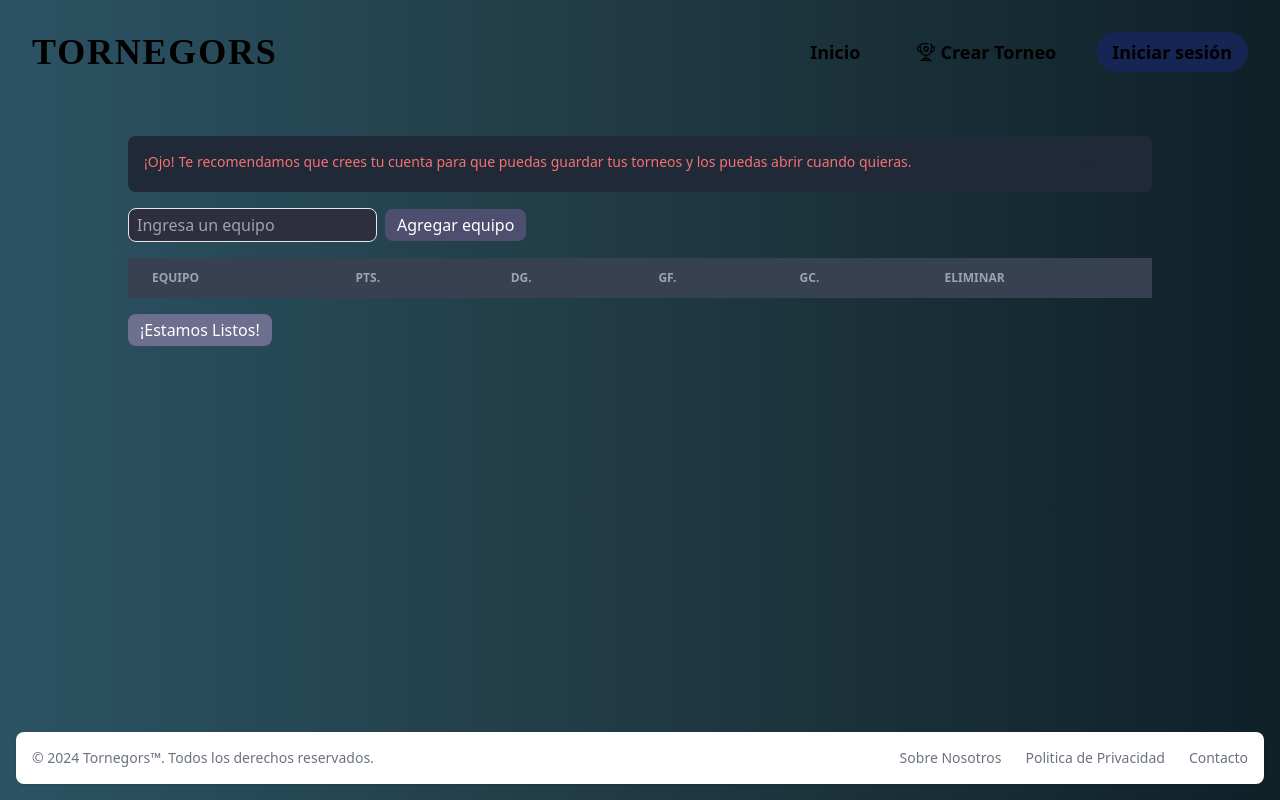
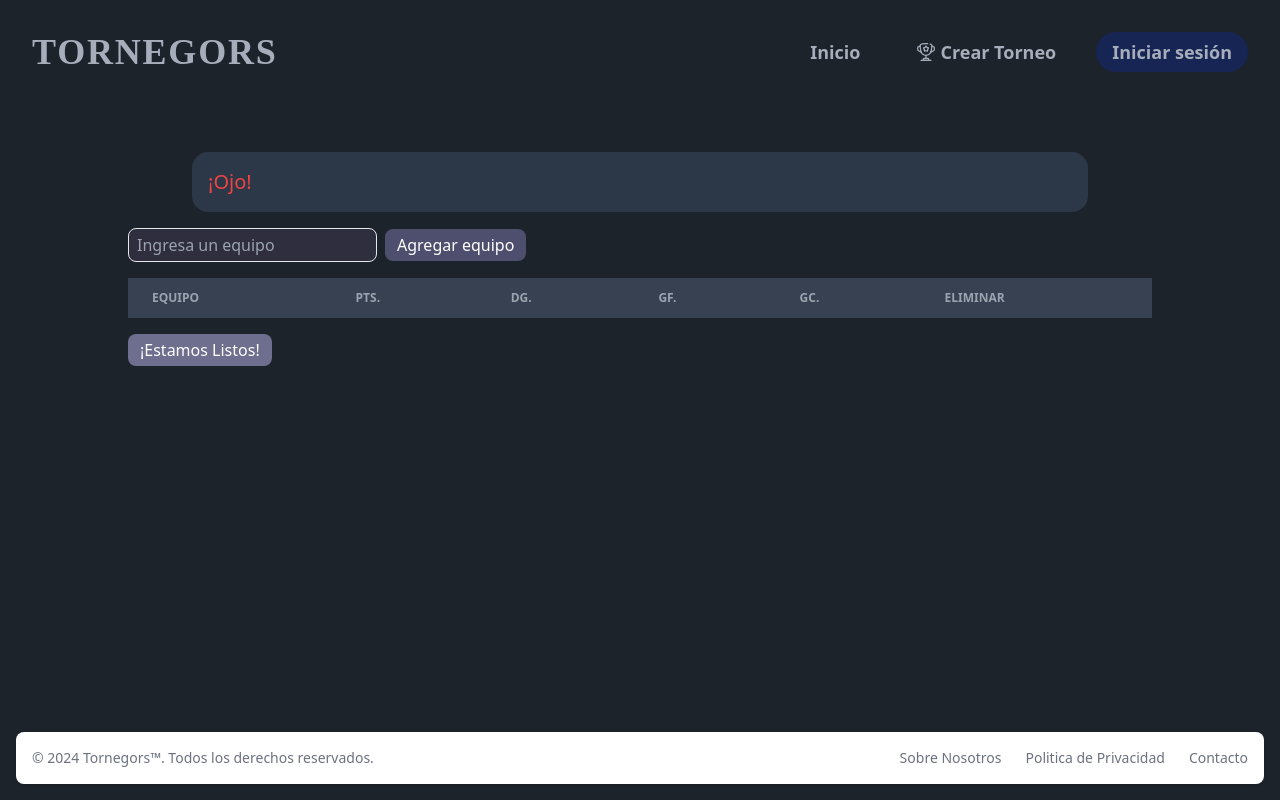
Before and after one commit to gersonch/tornegors-web, a React (Vite) app: page / in a window 1280 px wide. Built offline with nearby package versions, Linux system fonts and the light colour scheme; a web font is replaced by a local one.

Commit message:
agregar skeleton

```diff
--- a/index.html
+++ b/index.html
@@ -1,5 +1,5 @@
 <!doctype html>
-<html lang="en">
+<html lang="en" data-theme="dark">
   <head>
     <meta charset="UTF-8" />
     <link rel="icon" type="image/svg+xml" href="/vite.svg" />
@@ -9,7 +9,7 @@
       defer
     ></script>
 
-    <title>TORNEGORS - Crea tus torneos.</title>
+    <title>Tornegors - Crea tus torneos.</title>
   </head>
   <body>
     <div id="root"></div>
--- a/package.json
+++ b/package.json
@@ -24,6 +24,7 @@
     "@types/react-dom": "^18.3.1",
     "@vitejs/plugin-react-swc": "^3.5.0",
     "autoprefixer": "^10.4.20",
+    "daisyui": "^4.12.14",
     "eslint": "^9.13.0",
     "eslint-config-prettier": "^9.1.0",
     "eslint-plugin-prettier": "^5.2.1",
--- a/src/App.css
+++ b/src/App.css
@@ -1,21 +1,3 @@
-:root,
-.modal {
-  background: #0f2027; /* fallback for old browsers */
-  background: -webkit-linear-gradient(
-    to right,
-    #2c5364,
-    #203a43,
-    #0f2027
-  ); /* Chrome 10-25, Safari 5.1-6 */
-  background: linear-gradient(
-    to right,
-    #2c5364,
-    #203a43,
-    #0f2027
-  ); /* W3C, IE 10+/ Edge, Firefox 16+, Chrome 26+, Opera 12+, Safari 7+ */
-
-  color-scheme: dark light;
-}
 #main {
   display: grid;
   min-height: 100dvh;
--- a/src/components/CardsProfile.jsx
+++ b/src/components/CardsProfile.jsx
@@ -4,7 +4,7 @@ import { Link } from 'react-router-dom'
 CardsProfile.propTypes = {
   title: PropTypes.string.isRequired,
   description: PropTypes.string.isRequired,
-  state: PropTypes.oneOf(['Activo', 'Finalizado', 'No iniciado']).isRequired,
+  state: PropTypes.string,
   style: PropTypes.string.isRequired, // Se asegura de que `className` siempre esté presente
 }
 
--- a/src/components/Header.jsx
+++ b/src/components/Header.jsx
@@ -62,12 +62,21 @@ export default function Header() {
             </Link>
           </li>
           <li className="mb-8 lg:mb-0">
-            <Link to="/mis-torneos/play" className="py-2 px-4 lg:flex lg:gap-1">
-              <span className="hidden lg:flex lg:items-center">
-                <CupTorneoIcon />
-              </span>
-              Crear Torneo
-            </Link>
+            {token ? (
+              <Link to="/profile" className="py-2 px-4 lg:flex lg:gap-1">
+                Mi Perfil
+              </Link>
+            ) : (
+              <Link
+                to="/mis-torneos/play"
+                className="py-2 px-4 lg:flex lg:gap-1"
+              >
+                <span className="hidden lg:flex lg:items-center">
+                  <CupTorneoIcon />
+                </span>
+                Crear Torneo
+              </Link>
+            )}
           </li>
           <li className="mb-8 lg:mb-0">
             {token ? (
--- /dev/null
+++ b/src/components/SkeletonCard.jsx
@@ -0,0 +1,17 @@
+export function SkeletonCard() {
+  return (
+    <div className="flex flex-wrap max-w-5xl mx-auto">
+      {Array.from({ length: 6 }).map((_, index) => (
+        <div
+          className="flex flex-wrap justify-center gap-6 mx-4 my-4 p-4"
+          key={index}
+        >
+          <div className="skeleton h-32 w-full p-2"></div>
+          <div className="skeleton h-4 w-28 p-2"></div>
+          <div className="skeleton h-4 w-full p-2 "></div>
+          <div className="skeleton h-4 w-full p-2"></div>
+        </div>
+      ))}
+    </div>
+  )
+}
--- a/src/components/Spinner.jsx
+++ b/src/components/Spinner.jsx
@@ -1,4 +1,5 @@
-export function Spinner() {
+/* eslint-disable react/prop-types */
+export function Spinner({ children }) {
   return (
     <button disabled type="button" className="">
       <svg
@@ -18,7 +19,7 @@ export function Spinner() {
           fill="currentColor"
         />
       </svg>
-      Cargando...
+      {children}
     </button>
   )
 }
--- a/src/views/Home.jsx
+++ b/src/views/Home.jsx
@@ -1,32 +1,31 @@
-import { useState } from 'react'
-import CloseIcon from '../assets/icons/CloseIcon'
+//import { useState } from 'react'
+//import CloseIcon from '../assets/icons/CloseIcon'
 import LigaPlayLiga from './Liga'
 
 export default function Home() {
-  const [isOpen, setIsOpen] = useState(true)
-  const handleCloseAlert = () => {
-    if (isOpen) {
-      setIsOpen(false)
-      return
-    }
-  }
+  //const [isOpen, setIsOpen] = useState(true)
+  // const handleCloseAlert = () => {
+  //   if (isOpen) {
+  //     setIsOpen(false)
+  //     return
+  //   }
+  // }
 
   return (
     <>
       <section className="mx-8 my-8">
-        {isOpen && (
-          <div
-            className="p-4 mb-4 text-sm  bg-gray-800 text-red-400 max-w-5xl mx-auto rounded-lg  flex gap-1"
-            role="alert"
-          >
-            <span className="font-medium">¡Ojo! </span>
-            Te recomendamos que crees tu cuenta para que puedas guardar tus
-            torneos y los puedas abrir cuando quieras.
-            <button className=" ml-10 lg:ml-40" onClick={handleCloseAlert}>
-              <CloseIcon />
-            </button>
+        <div className="collapse bg-slate-700/70 max-w-4xl mx-auto my-4">
+          <input type="checkbox" />
+          <div className="collapse-title text-xl font-medium text-red-500">
+            ¡Ojo!
           </div>
-        )}
+          <div className="collapse-content text-red-500">
+            <p>
+              Te recomendamos que inicies sesión para que se guarde tu torneo y
+              puedas acceder a el cuando quieras
+            </p>
+          </div>
+        </div>
 
         <LigaPlayLiga />
       </section>
--- a/src/views/Login.jsx
+++ b/src/views/Login.jsx
@@ -103,7 +103,11 @@ export default function Login() {
                   className="px-4 py-2 bg-blue-600 text-gray-100 rounded-lg hover:bg-blue-700 flex items-center mb-2"
                   disabled={isLoading} // Deshabilitar si está cargando
                 >
-                  {isLoading ? <Spinner /> : 'Iniciar sesión'}
+                  {isLoading ? (
+                    <Spinner>Iniciando Sesion...</Spinner>
+                  ) : (
+                    'Iniciar sesión'
+                  )}
                 </button>
                 {!token && (
                   <span className="font-normal text-md text-red-600">
--- a/src/views/Profile.jsx
+++ b/src/views/Profile.jsx
@@ -4,17 +4,20 @@ import CardsProfile from '../components/CardsProfile'
 import tournaments from '../components/info/torneosProfile'
 import CreateBoard from './CreateBoard'
 import { UserContext } from '../context/UserContext'
+import { SkeletonCard } from '../components/SkeletonCard'
 
 export default function Profile() {
   const [showModal, setShowModal] = useState(false)
   const [userData, setUserData] = useState(null)
+  const [isLoading, setIsLoading] = useState(true)
   const { token } = useContext(UserContext)
   const URL = 'http://localhost:3000/api/user'
 
   useEffect(() => {
     if (token) {
-      const getUserById = async (token) => {
+      const getUserById = async () => {
         try {
+          setIsLoading(true)
           const response = await fetch(`${URL}/me`, {
             method: 'GET',
             headers: {
@@ -24,20 +27,22 @@ export default function Profile() {
             credentials: 'include',
           })
           const data = await response.json()
+          await new Promise((resolve) => setTimeout(resolve, 500))
           if (data) {
             setUserData(data)
           } else {
-            console.error('no se pudo obtener el usuario')
+            console.error('No se pudo obtener el usuario')
           }
         } catch (err) {
           console.error('Error al obtener el usuario:', err)
+        } finally {
+          setIsLoading(false)
         }
       }
-      getUserById(token)
+      getUserById()
     }
   }, [token])
 
-  // Función para obtener la clase de badge según el estado
   const getBadgeClass = (state) => {
     switch (state) {
       case 'En curso':
@@ -50,17 +55,7 @@ export default function Profile() {
         return 'bg-blue-200 text-blue-700'
     }
   }
-  // Usamos useEffect para realizar una acción cuando el estado showModal cambie
-  useEffect(() => {
-    if (showModal) {
-      // Acción cuando el modal se muestra
-      console.log('Modal mostrado')
-    } else {
-      // Acción cuando el modal se oculta
-      console.log('Modal cerrado')
-    }
-  }, [showModal])
-  // Redirigir a la página de crear torneo
+
   const handleShowModal = () => {
     setShowModal(true)
   }
@@ -71,7 +66,15 @@ export default function Profile() {
 
   return (
     <section className="px-4 py-8 relative">
-      {<p>Hola, {userData ? userData.firstname : 'Cargando...'}</p>}
+      {isLoading ? (
+        <SkeletonCard />
+      ) : (
+        <>
+          <div className="max-w-5xl mx-auto">
+            <p className="font-semibold text-xl mx-4">
+              Hola, {userData.firstname}
+            </p>
+          </div>
           <div>
             {tournaments.length === 0 ? (
               <p className="text-center text-xl text-white/85">
@@ -79,7 +82,9 @@ export default function Profile() {
               </p>
             ) : (
               <>
-            <h2 className="text-3xl font-bold mb-6 text-center">Mis torneos</h2>
+                <h2 className="text-3xl font-bold mb-6 text-center">
+                  Mis torneos
+                </h2>
                 <ul className="flex flex-wrap justify-center gap-6">
                   {tournaments.map((torneo, index) => (
                     <li
@@ -109,13 +114,13 @@ export default function Profile() {
               <PlusIcon /> <span>Crear Torneo</span>
             </button>
           </div>
-      <div>
           {showModal && (
             <div className="relative">
               <CreateBoard handleClose={handleCloseModal} />
             </div>
           )}
-      </div>
+        </>
+      )}
     </section>
   )
 }
--- a/tailwind.config.js
+++ b/tailwind.config.js
@@ -1,4 +1,5 @@
 /** @type {import('tailwindcss').Config} */
+import daisyui from 'daisyui'
 export default {
   content: ['./index.html', './src/**/*.{js,ts,jsx,tsx}'],
   theme: {
@@ -11,5 +12,8 @@ export default {
       },
     },
   },
-  plugins: [],
+  plugins: [daisyui],
+  daisyui: {
+    themes: ['dark', 'cupcake'],
+  },
 }
```
Also changed, not shown: 1 other file (tests, documents, lock files or other folders). Lines whose indentation alone changed are shown as unchanged.
